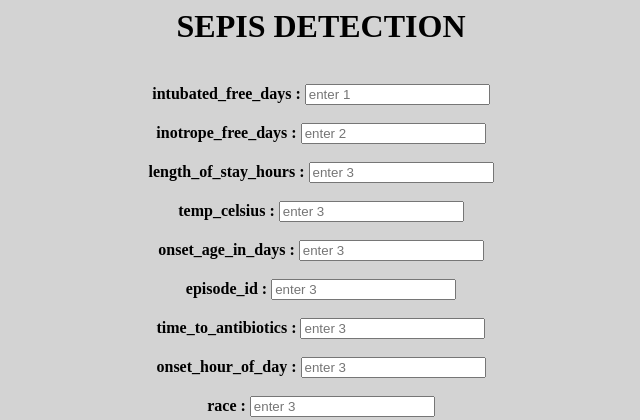
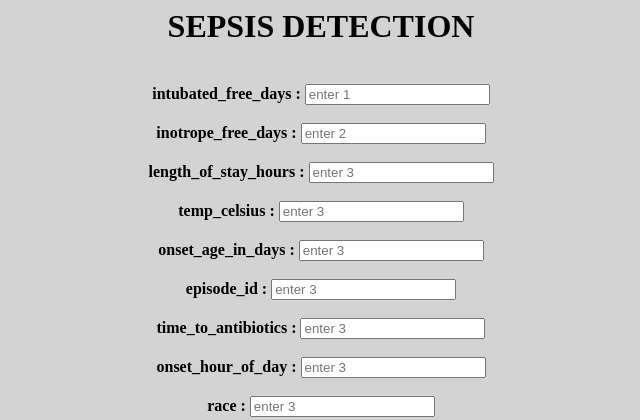
Before and after one commit to Oliverbell9/Model_Deployment, a Flask app: page / in a window 1280 px wide. Shown: the top 420 px of the page, without its empty margins (319-959 px from the left). Run offline with Flask 2, Linux system fonts and the light colour scheme; parts of the project's set-up code (start-up, migrations or seed data) failed here and were passed over.

Commit message:
Update home.html

```diff
--- a/templates/home.html
+++ b/templates/home.html
@@ -4,7 +4,7 @@
 
         <center>
 
-        <h1> SEPIS DETECTION </h1><br>
+        <h1> SEPSIS DETECTION </h1><br>
 
         <form method="POST", action="{{url_for('home')}}">
            <b> intubated_free_days  :  <input type="float", name='intubated_free_days', placeholder="enter 1"> <br><br>
```
